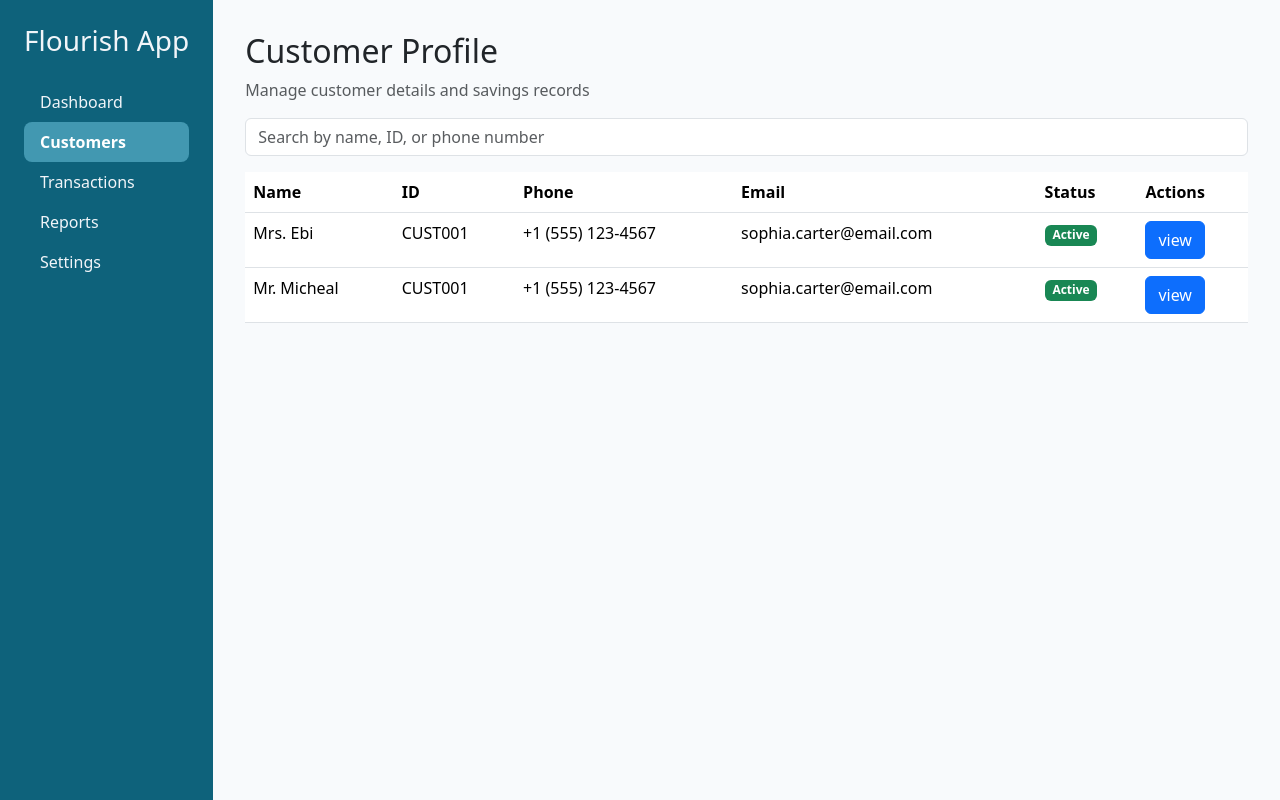
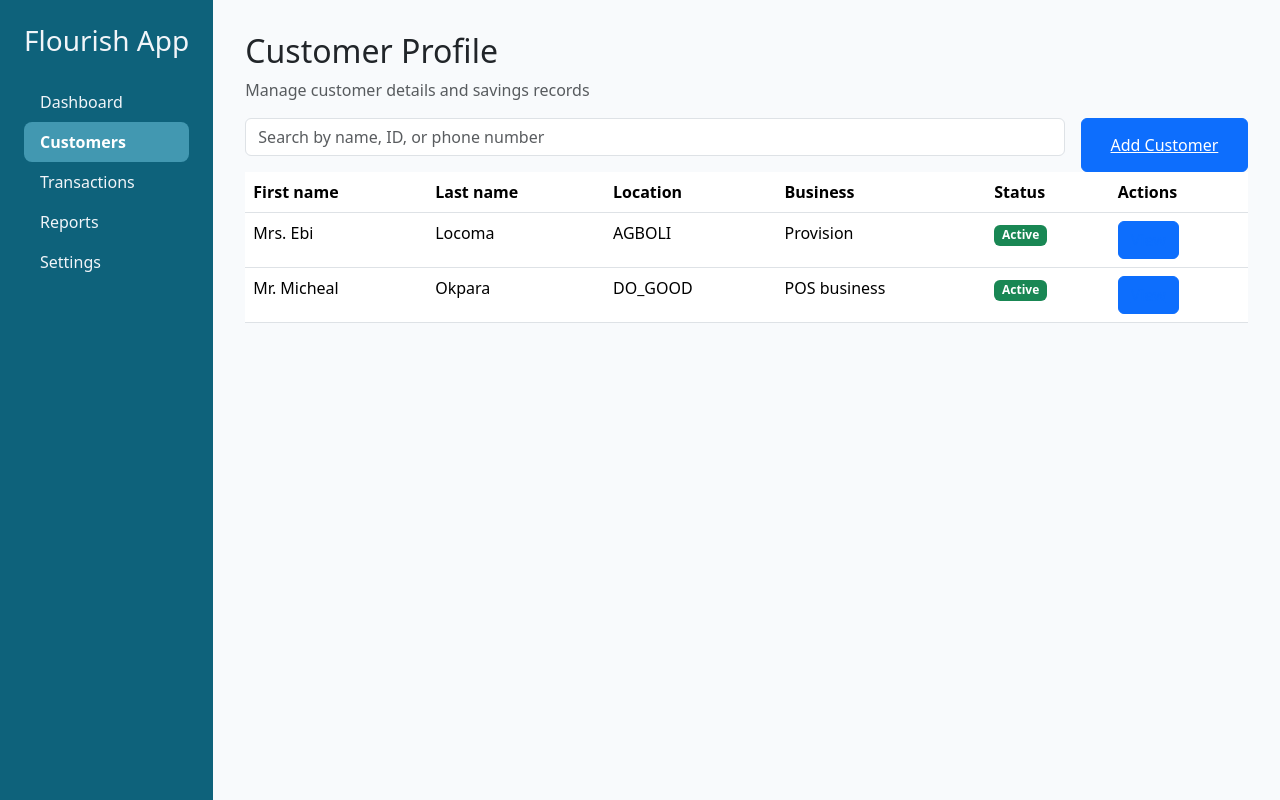
Before and after one commit to dtechshoemaker/florishapp, a Django app: page /customers/ in a window 1280 px wide. Run offline with Django 5.2, Linux system fonts and the light colour scheme; data comes from the database, SQL or seed files in the repository; some libraries are stand-ins or nearby versions.

Commit message:
Added the different tabs and implemented the bootstrap along side develpement

```diff
--- a/florishsavings/settings.py
+++ b/florishsavings/settings.py
@@ -19,10 +19,10 @@
 
 
 # SECURITY WARNING: don't run with debug turned on in production!
-DEBUG = os.getenv('DEBUG', 'False') == 'True'
+DEBUG = True
 
 
-ALLOWED_HOSTS = ['*']
+ALLOWED_HOSTS = []
 
 
 # Application definition
--- a/savingapp/models.py
+++ b/savingapp/models.py
@@ -1,4 +1,6 @@
 from django.db import models
+from django.utils import timezone
+
 
 AGBOLI = 'AG'
 BIG_CHURCH = 'BC'
@@ -20,10 +22,10 @@
 
 LOCATION_CHOICES = [
     ('AGBOLI', 'agboli'),
-    ('BIG_CHURCH', 'big_church'),
-    ('SMART_ROAD', 'smart_road'),
-    ('DO_GOOD', 'do_good'),
-    ('FIKO_ROAD', 'fiko_road'),
+    ('BIG CHURCH', 'big_church'),
+    ('SMART ROAD', 'smart_road'),
+    ('DO GOOD', 'do_good'),
+    ('FIKO ROAD', 'fiko_road'),
 ]
 
 GENDER_CHOICES = [
@@ -39,6 +41,7 @@
     location = models.CharField(max_length=200, choices=LOCATION_CHOICES, default=AGBOLI)
     gender = models.CharField(max_length=100, choices=GENDER_CHOICES)
     business = models.CharField(max_length=200)
+    create_at = models.DateTimeField(default=timezone.now)
 
 
     def __str__(self):
@@ -58,7 +61,7 @@
     customer = models.ForeignKey(Customer, on_delete=models.CASCADE, max_length=200)
     frequency = models.CharField(max_length=200, choices=FREQUENCY_CHOICES, default=DAILY)
     amount = models.IntegerField()
-    start_date = models.DateTimeField()
+    start_date = models.DateTimeField(default=timezone.now)
 
     def __str__(self):
         return self.name
--- a/savingapp/urls.py
+++ b/savingapp/urls.py
@@ -1,7 +1,11 @@
 from django.urls import path
 from . import views
+
+app_name = 'customers'
 
 urlpatterns = [
     path('dashboard/', views.dashboard, name='dashboard'),
     path('customers/', views.customers, name='customers'),
+    path('customer/<int:pk>/', views.customer_details, name='customer_details'),
+    path('customers/add-customer/', views.createuser, name='create-customer'),
 ]
--- a/savingapp/views.py
+++ b/savingapp/views.py
@@ -1,4 +1,6 @@
-from django.shortcuts import render
+from django.shortcuts import render,get_object_or_404
+
+from django.http import HttpResponse
 from .models import Customer
 
 def dashboard(request):
@@ -13,3 +15,13 @@
         'customers': customers
     }
     return render(request, 'customers.html', context)
+
+def customer_details(request, pk):
+    customer = get_object_or_404(Customer, id=pk)
+    context = {
+        'customer': customer
+    }
+    return render(request, 'customer_details.html', context)
+
+def createuser(request):
+    return render(request, 'createuser.html')
--- a/templates/base.html
+++ b/templates/base.html
@@ -23,8 +23,8 @@
             <div class="col-md-3 col-lg-2 sidebar">
                 <h5 class="mb-4 fs-3 textColor">Flourish App</h5>
                 <div class="nav flex-column nav-pills" id="v-pills-tab" role="tablist">
-                    <a class="nav-link textColor fs-6 {% if request.path == '/dashboard/' %}active{% endif %}" href="{% url 'dashboard' %}">Dashboard</a>
-                    <a class="nav-link textColor fs-6 {% if request.path == '/customers/' %}active{% endif %}" href="{% url 'customers' %}">Customers</a>
+                    <a class="nav-link textColor fs-6 {% if request.path == '/dashboard/' %}active{% endif %}" href="{% url 'customers:dashboard' %}">Dashboard</a>
+                    <a class="nav-link textColor fs-6 {% if request.path == '/customers/' %}active{% endif %}" href="{% url 'customers:customers' %}">Customers</a>
                     <a class="nav-link textColor fs-6" href="#">Transactions</a>
                     <a class="nav-link textColor fs-6" href="#">Reports</a>
                     <a class="nav-link textColor fs-6" href="#">Settings</a>
--- /dev/null
+++ b/templates/customer_details.html
@@ -0,0 +1,5 @@
+{% extends 'base.html' %}
+
+{% block content %}
+    {{customer.first_name}}
+{% endblock %}
--- a/templates/customers.html
+++ b/templates/customers.html
@@ -1,24 +1,22 @@
 {% extends 'base.html' %}
+{% load static %}
 {% block title %}Customers{% endblock %}
 {% block content %}
 
 <h2>Customer Profile</h2>
 <p class="text-muted">Manage customer details and savings records</p>
+<div class="d-flex flex-row gap-3">
+  <input type="text" class="form-control mb-3" placeholder="Search by name, ID, or phone number" />
+  <button type="submit" class="btn btn-primary col-2 h-1"><a href="{% url 'customers:create-customer' %}" class="text-white">Add Customer</a></button>
+</div>
 
-<input type="text" class="form-control mb-3" placeholder="Search by name, ID, or phone number" />
-<div class="overlay" id="popupOverlay">
-    <div class="popup">
-        <h3>Hello there</h3>
-        <button type="button" onclick="closePopup()" class="btn btn-primary">close</button>
-    </div>
-</div>
 <table class="table table-hover">
     <thead>
         <tr>
-        <th>Name</th>
-        <th>ID</th>
-        <th>Phone</th>
-        <th>Email</th>
+        <th>First name</th>
+        <th>Last name</th>
+        <th>Location</th>
+        <th>Business</th>
         <th>Status</th>
         <th>Actions</th>
         </tr>
@@ -27,11 +25,11 @@
     <tbody>
         <tr>
         <td>{{customer.first_name}}</td>
-        <td>CUST001</td>
-        <td>+1 (555) 123-4567</td>
-        <td>sophia.carter@email.com</td>
+        <td>{{customer.last_name}}</td>
+        <td>{{customer.location}}</td>
+        <td>{{customer.business}}</td>
         <td><span class="badge bg-success">Active</span></td>
-        <td><button type="button" class="btn btn-primary" onclick="showPopup()">view</button></td>
+        <td><button type="button" class="btn btn-primary"><a href="{% url 'customers:customer_details' pk=customer.pk %}" class="link">View</a></button></td>
         </tr>
     </tbody>
   {% endfor %}
```
Also changed, not shown: savingapp/forms.py (added, +8 -0 lines), templates/createuser.html (added, +7 -0 lines), db.sqlite3, savingapp/migrations/0004_remove_customer_created_at_remove_customer_edited_at_and_more.py (added).
